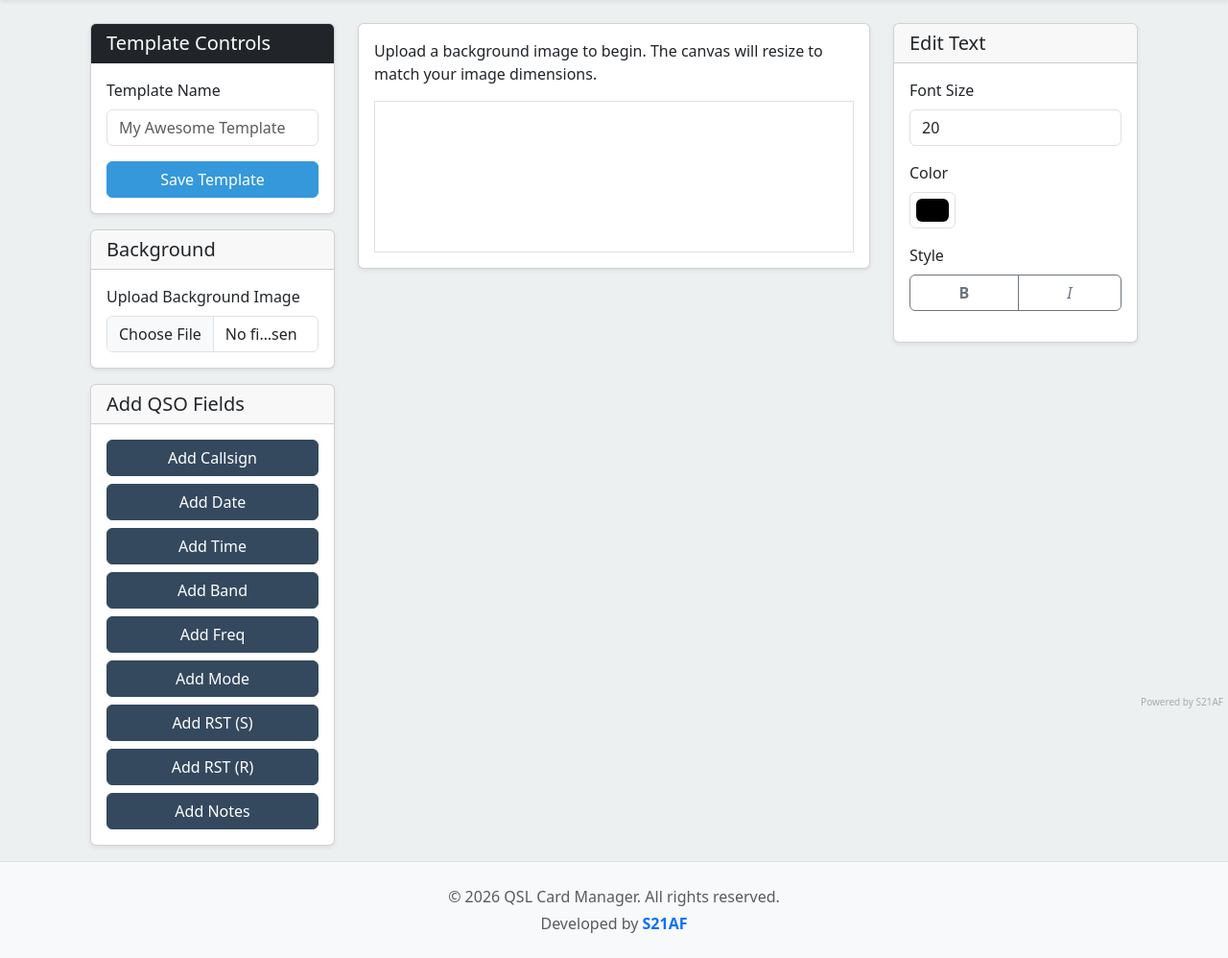
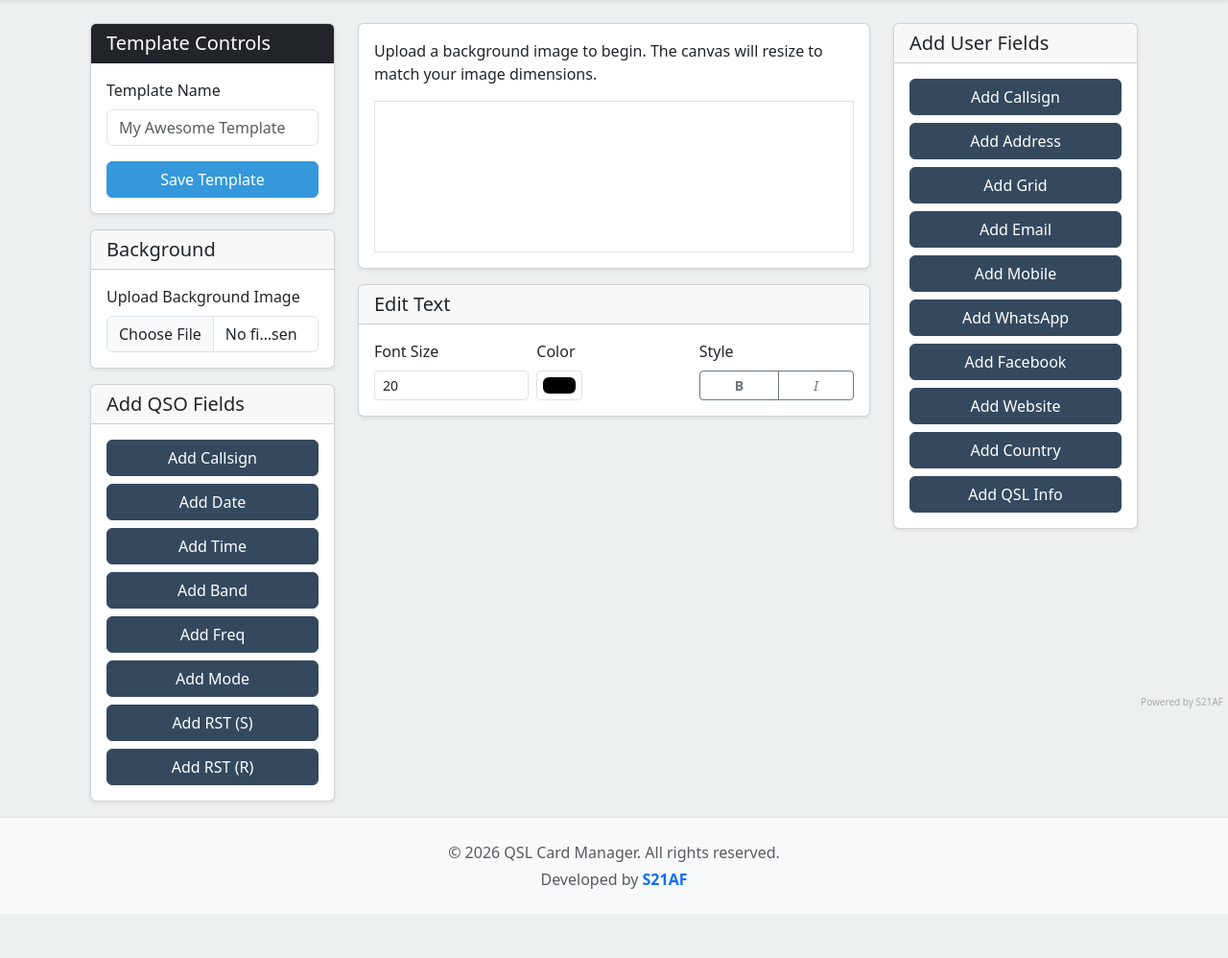
Before and after one commit to fahadmieaji/qslcard, a PHP site: page /public/designer.php in a window 1280 px wide. Shown: the part 56-1054 px from the top of the page at 96% size. After the commit the page ends 982 px from the top, so only its background shows below. Run offline with PHP 8.4, Linux system fonts and the light colour scheme; the visitor is signed in with stand-in values (Sample User, id 1); data that the repository does not hold is empty; a map, chart or similar area stays blank; some libraries are stand-ins or nearby versions.

```diff
--- /dev/null
+++ b/public/ajax_get_user_profile.php
@@ -0,0 +1,44 @@
+<?php
+// public/ajax_get_user_profile.php
+
+require_once dirname(__DIR__) . '/config/config.php';
+require_once ROOT_PATH . '/src/utils.php';
+require_once ROOT_PATH . '/src/db.php';
+
+header('Content-Type: application/json');
+
+secure_session_start();
+if (!isset($_SESSION['user_id'])) { // Changed from !is_logged_in() to direct session check
+    echo json_encode(['success' => false, 'message' => 'Not authenticated.']);
+    exit();
+}
+
+$user_id = $_SESSION['user_id'];
+$pdo = get_db_connection();
+
+try {
+    $stmt = $pdo->prepare(
+        'SELECT callsign, email, mobile, whatsapp, facebook, website, address, country, postal_address, qsl_info, qsl_manager, grid, profile_picture_url
+         FROM users
+         WHERE id = ?'
+    );
+    $stmt->execute([$user_id]);
+    $user_profile = $stmt->fetch(PDO::FETCH_ASSOC);
+
+    if ($user_profile) {
+        // Handle potential null values for profile_picture_url
+        if (!empty($user_profile['profile_picture_url'])) {
+            $user_profile['profile_picture_full_url'] = ROOT_URL . '/' . $user_profile['profile_picture_url'];
+        } else {
+            $user_profile['profile_picture_full_url'] = ''; // No default profile picture
+        }
+
+        echo json_encode(['success' => true, 'data' => $user_profile]);
+    } else {
+        echo json_encode(['success' => false, 'message' => 'User profile not found.']);
+    }
+} catch (PDOException $e) {
+    error_log("Database error fetching user profile: " . $e->getMessage());
+    echo json_encode(['success' => false, 'message' => 'Database error.']);
+}
+?>
--- a/public/designer.php
+++ b/public/designer.php
@@ -37,6 +37,9 @@ include_once ROOT_PATH . '/templates/header.php';
 <script>
     // Pass PHP data to JavaScript
     const templateToLoad = <?php echo $template_data_json; ?>;
+</script>
+<script>
+    const ROOT_URL = "<?php echo ROOT_URL; ?>";
 </script>
 
 <div class="container-fluid">
@@ -83,15 +86,14 @@ include_once ROOT_PATH . '/templates/header.php';
                         <button class="btn btn-secondary add-text" data-text="MODE">Add Mode</button>
                         <button class="btn btn-secondary add-text" data-text="RST_SENT">Add RST (S)</button>
                         <button class="btn btn-secondary add-text" data-text="RST_RCVD">Add RST (R)</button>
-                        <button class="btn btn-secondary add-text" data-text="NOTES">Add Notes</button>
                     </div>
                 </div>
             </div>
         </div>
 
-        <!-- Canvas Area -->
+        <!-- Canvas Area and Edit Text Controls -->
         <div class="col-lg-6">
-            <div class="card shadow-sm">
+            <div class="card shadow-sm mb-3"> <!-- Added mb-3 here for spacing from controls below -->
                 <div class="card-body">
                     <p>Upload a background image to begin. The canvas will resize to match your image dimensions.</p>
                     <div class="canvas-wrapper">
@@ -99,31 +101,54 @@ include_once ROOT_PATH . '/templates/header.php';
                     </div>
                 </div>
             </div>
-        </div>
 
-        <!-- Right Control Panel for Text Editing -->
-        <div class="col-lg-3">
+            <!-- Edit Text Controls (moved here) -->
             <div class="card shadow-sm mb-3" id="text-controls">
                 <div class="card-header">
                     <h5 class="mb-0">Edit Text</h5>
                 </div>
                                 <div class="card-body">
-                    <div class="mb-3">
+                                    <div class="row g-2"> <!-- g-2 for gutter spacing -->
+                                        <div class="col-md-4">
                                             <label for="font-size" class="form-label">Font Size</label>
-                        <input type="number" id="font-size" class="form-control" value="20" min="1">
+                                            <input type="number" id="font-size" class="form-control form-control-sm" value="20" min="1">
                                         </div>
-                    <div class="mb-3">
+                                        <div class="col-md-4">
                                             <label for="font-color" class="form-label">Color</label>
-                        <input type="color" id="font-color" class="form-control form-control-color" value="#000000">
+                                            <input type="color" id="font-color" class="form-control form-control-sm form-control-color" value="#000000">
                                         </div>
-                    <div class="mb-3">
+                                        <div class="col-md-4">
                                             <label class="form-label">Style</label>
                                             <div class="btn-group w-100">
-                            <button type="button" class="btn btn-outline-secondary" id="font-bold"><b>B</b></button>
-                            <button type="button" class="btn btn-outline-secondary" id="font-italic"><i>I</i></button>
+                                                <button type="button" class="btn btn-outline-secondary btn-sm" id="font-bold"><b>B</b></button>
+                                                <button type="button" class="btn btn-outline-secondary btn-sm" id="font-italic"><i>I</i></button>
+                                            </div>
+                                        </div>
+                                    </div>
+                                </div>
             </div>
         </div>
 
+        <!-- Right Control Panel for User Fields -->
+        <div class="col-lg-3">
+            <div class="card shadow-sm mb-3">
+                <div class="card-header">
+                    <h5 class="mb-0">Add User Fields</h5>
+                </div>
+                <div class="card-body">
+                    <div class="d-grid gap-2">
+                        <button class="btn btn-secondary add-user-text" data-field="CALLSIGN">Add Callsign</button>
+                        <button class="btn btn-secondary add-user-text" data-field="ADDRESS">Add Address</button>
+                        <button class="btn btn-secondary add-user-text" data-field="GRID">Add Grid</button>
+                        <button class="btn btn-secondary add-user-text" data-field="EMAIL">Add Email</button>
+                        <button class="btn btn-secondary add-user-text" data-field="MOBILE">Add Mobile</button>
+                        <button class="btn btn-secondary add-user-text" data-field="WHATSAPP">Add WhatsApp</button>
+                        <button class="btn btn-secondary add-user-text" data-field="FACEBOOK">Add Facebook</button>
+                        <button class="btn btn-secondary add-user-text" data-field="WEBSITE">Add Website</button>
+                        <button class="btn btn-secondary add-user-text" data-field="COUNTRY">Add Country</button>
+                        <button class="btn btn-secondary add-user-text" data-field="QSL_INFO">Add QSL Info</button>
+
+                    </div>
                 </div>
             </div>
         </div>
--- a/public/js/designer.js
+++ b/public/js/designer.js
@@ -1,5 +1,24 @@
 $(document).ready(function() {
     const canvasWrapper = $('.canvas-wrapper');
+    let userProfileData = {}; // To store fetched user profile data
+
+    // Fetch user profile data on page load
+    $.ajax({
+        url: 'ajax_get_user_profile.php',
+        type: 'GET',
+        dataType: 'json',
+        success: function(response) {
+            if (response.success) {
+                userProfileData = response.data;
+                console.log('User profile data loaded:', userProfileData);
+            } else {
+                console.error('Failed to load user profile data:', response.message);
+            }
+        },
+        error: function(jqXHR, textStatus, errorThrown) {
+            console.error('AJAX error fetching user profile:', textStatus, errorThrown);
+        }
+    });
 
     // --- Canvas Initialization ---
     const canvas = new fabric.Canvas('qsl-canvas', {
@@ -53,6 +72,7 @@ $(document).ready(function() {
                     fitCanvasToContainer();
                     if (relativeFields) {
                         relativeFields.forEach(field => {
+                            if (field.type === 'i-text') {
                                 const newText = new fabric.IText(field.text, {
                                     left: field.left * logicalWidth,
                                     top: field.top * logicalHeight,
@@ -62,9 +82,28 @@ $(document).ready(function() {
                                     fontWeight: field.fontWeight || 'normal',
                                     fontStyle: field.fontStyle || 'normal',
                                     angle: field.angle,
-                                qsoField: field.qsoField
+                                    qsoField: field.qsoField,
+                                    userField: field.userField
                                 });
                                 canvas.add(newText);
+                            } else if (field.type === 'image' && field.userField === 'profile_picture') {
+                                // Load image from source and apply saved properties
+                                // Ensure userProfileData is available for loading the correct image URL
+                                // If the saved 'src' is a relative path, we need to construct the full URL
+                                // We are using field.src directly which should be the full URL already from the saving logic
+
+                                fabric.Image.fromURL(field.src, function(img) {
+                                    img.set({
+                                        left: field.left * logicalWidth,
+                                        top: field.top * logicalHeight,
+                                        scaleX: field.scaleX,
+                                        scaleY: field.scaleY,
+                                        userField: field.userField
+                                    });
+                                    canvas.add(img);
+                                    canvas.renderAll(); // Re-render after image is added
+                                }, { crossOrigin: 'anonymous' });
+                            }
                         });
                     }
                     canvas.renderAll();
@@ -158,6 +197,28 @@ $(document).ready(function() {
         canvas.setActiveObject(newText);
     });
 
+    // --- Add User Fields to Canvas ---
+    $('.add-user-text').on('click', function() {
+        if(logicalWidth === 0) {
+            alert('Please upload a background image first.');
+            return;
+        }
+        const fieldKey = $(this).data('field').toLowerCase(); // e.g., 'callsign', 'email'
+        const displayValue = userProfileData[fieldKey] || `[${fieldKey.toUpperCase()}]`; // Default text if data not available
+
+        const fontSize = logicalHeight * 0.04; // Default to 4% of image height
+        const newText = new fabric.IText(displayValue, {
+            left: 50, top: 50, fontSize: fontSize,
+            fill: '#000000', fontFamily: 'Roboto-Regular', userField: fieldKey, // Custom property to identify user fields
+            selectable: true,
+            evented: true
+        });
+        canvas.add(newText);
+        canvas.setActiveObject(newText);
+    });
+
+
+
     fontSizeInput.on('input', function() {
         const activeObject = canvas.getActiveObject();
         if (activeObject && activeObject.type === 'i-text') {
@@ -230,6 +291,7 @@ $(document).ready(function() {
         canvas.getObjects().forEach(obj => {
             if (obj.type === 'i-text') {
                 objectsToSave.push({
+                    type: 'i-text', // Add type for identification
                     text: obj.text,
                     left: obj.left / logicalWidth,
                     top: obj.top / logicalHeight,
@@ -239,12 +301,23 @@ $(document).ready(function() {
                     fontWeight: obj.fontWeight,
                     fontStyle: obj.fontStyle,
                     angle: obj.angle,
-                    qsoField: obj.qsoField
+                    qsoField: obj.qsoField,
+                    userField: obj.userField // Save user field property
+                });
+            } else if (obj.type === 'image' && obj.userField === 'profile_picture') {
+                objectsToSave.push({
+                    type: 'image', // Add type for identification
+                    src: obj.getSrc(), // Save image source
+                    left: obj.left / logicalWidth,
+                    top: obj.top / logicalHeight,
+                    scaleX: obj.scaleX,
+                    scaleY: obj.scaleY,
+                    userField: obj.userField
                 });
             }
         });
 
-        if (objectsToSave.length === 0) { alert('Please add at least one QSO field.'); return; }
+        if (objectsToSave.length === 0) { alert('Please add at least one QSO or User field.'); return; } // Updated alert
 
         const ajaxData = {
             template_id: $('#template-id').val(),
--- a/src/utils.php
+++ b/src/utils.php
@@ -126,7 +126,7 @@ function get_settings() {
 // Ensure session is active before trying to set session variables
 // This assumes secure_session_start() is called before utils.php is fully processed
 // in most relevant page contexts. A more robust solution might integrate this
-// directly into secure_session_start or require explicit call after session is active.
+// directly into secure_session_start() or require explicit call after session is active.
 // For now, we'll assume a session is available when utils.php is included.
 
 // Temporarily, we'll call it here. For a cleaner approach, this might be called
```
Also changed, not shown: public/generate.php (+40 -6 lines), public/install.php (+42 -15 lines), public/js/install.js (+7 -0 lines). Lines whose indentation alone changed are shown as unchanged.
